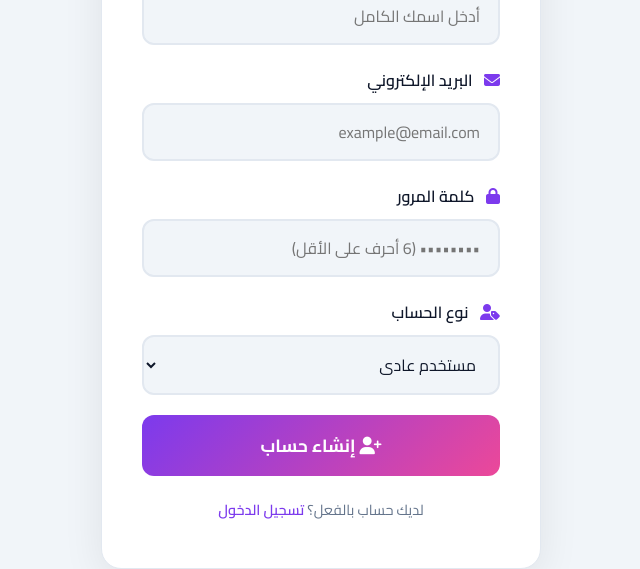
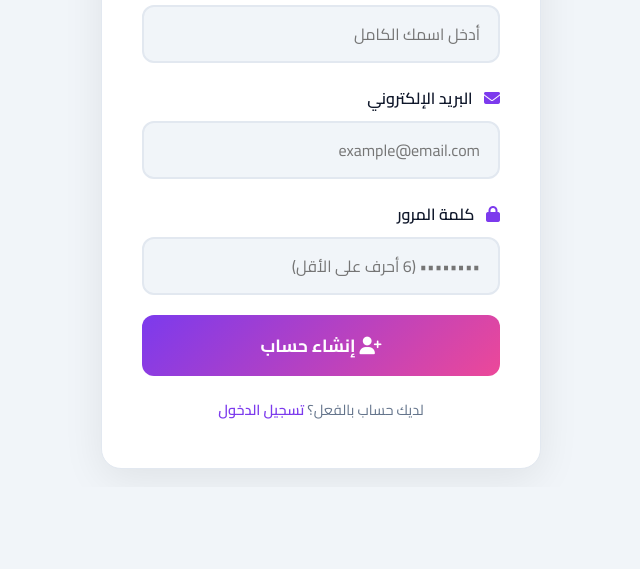
Before and after one commit to Najm714/draseh-platform, a plain HTML site: page frontend/register.html in a window 1280 px wide. Shown: the part 313-882 px from the top of the page, without its empty margins (319-959 px from the left). After the commit the page ends 800 px from the top, so only its background shows below. Drawn offline with Linux system fonts and the light colour scheme.

```diff
--- a/frontend/register.html
+++ b/frontend/register.html
@@ -226,14 +226,6 @@
                 <label><i class="fas fa-lock"></i> كلمة المرور</label>
                 <input type="password" id="registerPassword" placeholder="•••••••• (6 أحرف على الأقل)" required minlength="6">
             </div>
-            <div class="form-group">
-                <label><i class="fas fa-user-tag"></i> نوع الحساب</label>
-                <select id="registerRole">
-                    <option value="user">مستخدم عادي</option>
-                    <option value="expert">خبير</option>
-                    <option value="admin">مدير</option>
-                </select>
-            </div>
             <button type="submit" class="btn-register" id="registerBtn">
                 <i class="fas fa-user-plus"></i> إنشاء حساب
             </button>
```
Also changed, not shown: frontend/index.html (+0 -8 lines).
